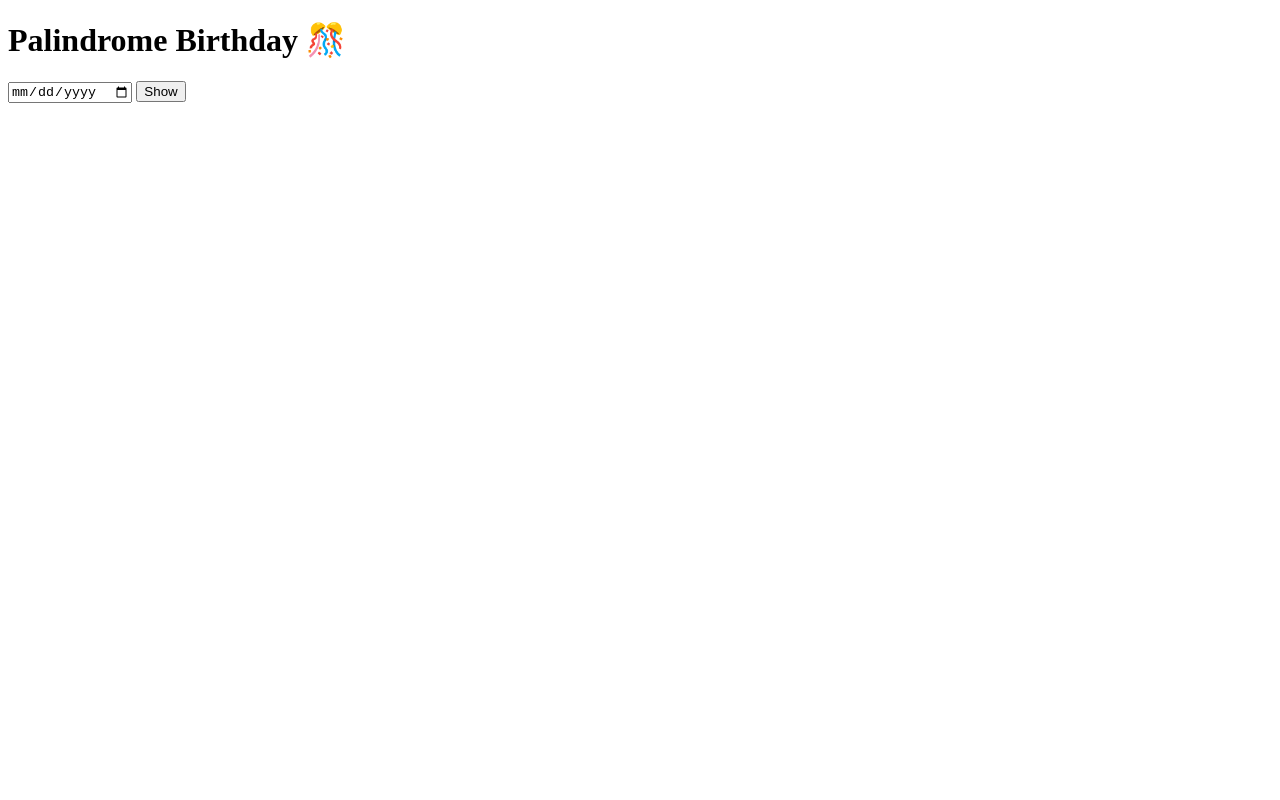
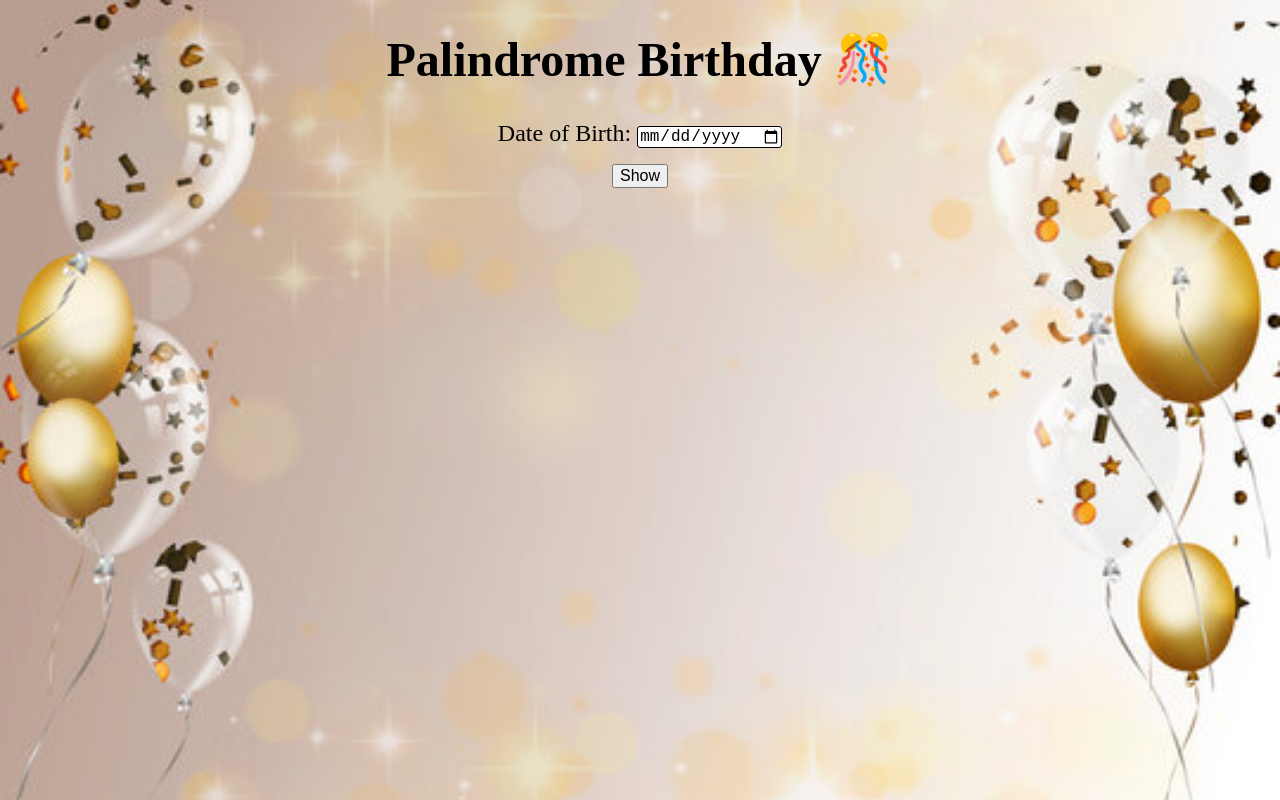
Before and after one commit to meghamalviya5/is-your-birthday-a-palindrome, a plain HTML site: page index.html in a window 1280 px wide. Drawn offline with Linux system fonts and the light colour scheme.

Commit message:
styles: added styles for elements

```diff
--- a/index.html
+++ b/index.html
@@ -1,18 +1,24 @@
 <!DOCTYPE html>
 <html lang="en">
+
 <head>
   <meta charset="UTF-8" />
   <meta http-equiv="X-UA-Compatible" content="IE=edge" />
   <meta name="viewport" content="width=device-width, initial-scale=1.0" />
   <title>Palindrome Birhtday</title>
+  <link href="./styles.css" rel="stylesheet" />
 </head>
+
 <body>
   <div class="container">
     <h1>Palindrome Birthday 🎊</h1>
+    <label for="bday-input" class="lbl-dob">Date of Birth:
       <input type="date" id="bday-input" />
+    </label>
     <button id="show-btn">Show</button>
     <div id="result"></div>
   </div>
 </body>
 <script src="./script.js"></script>
+
 </html>
--- a/script.js
+++ b/script.js
@@ -77,7 +77,7 @@ function getNextDate(date) {
 
   //check for february month
   if (month === 2) {
-    //check ffor leap year
+    //check for leap year
     if (leapYear(year)) {
       if (day > 29) {
         day = 1;
--- a/styles.css
+++ b/styles.css
@@ -0,0 +1,25 @@
+body {
+  background-image: url(./images/bg_image_13.jpg);
+  background-repeat: no-repeat;
+  background-size: cover;
+}
+
+.container{
+  text-align: center;
+  font-size: 1.5rem;
+}
+
+.lbl-dob{
+  display: block;
+}
+
+#bday-input {
+  font-size: 1rem;
+  border: 1px solid;
+  border-radius: 3px;
+}
+
+#show-btn {
+  margin-top: 1rem;
+  font-size: 1rem;
+}
```
Also changed, not shown: images/bg_image_13.jpg (added), 2 other files. Lines whose indentation alone changed are shown as unchanged.
